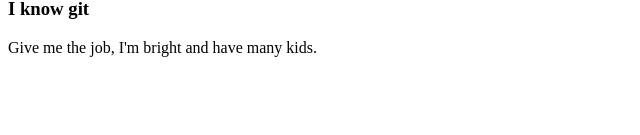
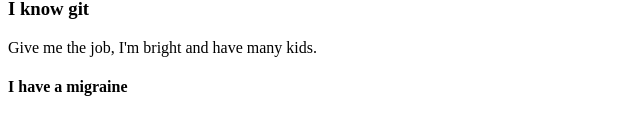
Before and after one commit to scs614/scs614.github.io, a plain HTML site: page index.html in a window 1280 px wide. Shown: the part 129-264 px from the top of the page, without its empty margins (0-640 px from the left). Drawn offline with Linux system fonts and the light colour scheme.

Commit message:
Update index.html

```diff
--- a/index.html
+++ b/index.html
@@ -13,5 +13,6 @@
     Give me the job, I'm bright and have many kids.
 
    </p>
+   <h4>I have a migraine</h4>
 </body>
 </html>
```
